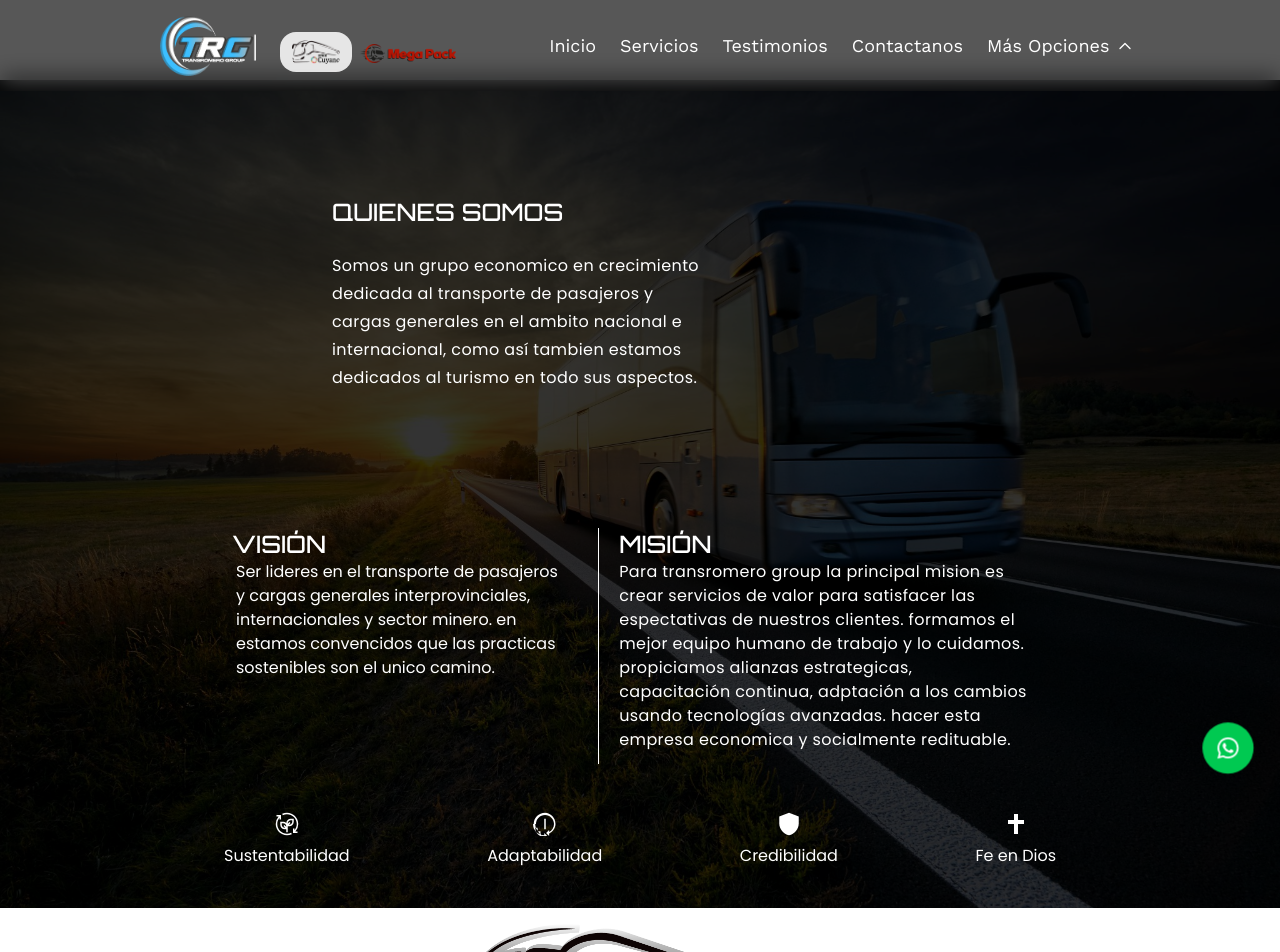
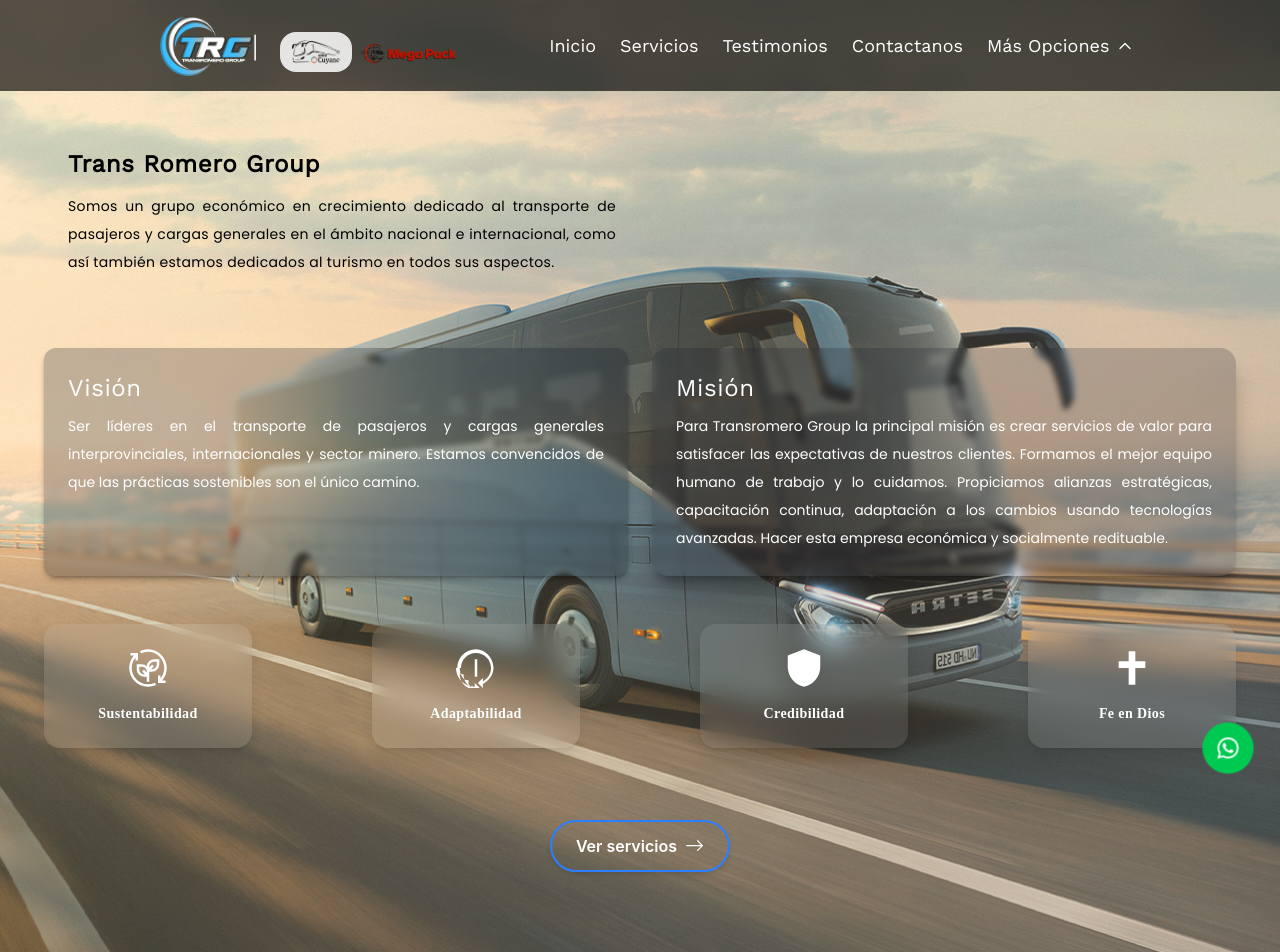
Before and after one commit to NahuelNunez/transromerogroup, a React (Vite) app: page / in a window 1280 px wide. Shown: the top 952 px of the page. Built offline with nearby package versions, Linux system fonts and the light colour scheme; no server answers.

Commit message:
modify home

```diff
--- a/src/components/pages/Home.jsx
+++ b/src/components/pages/Home.jsx
@@ -1,87 +1,132 @@
 import React from "react";
+import { motion } from "framer-motion";
+import { Swiper, SwiperSlide } from "swiper/react";
+import { Navigation, Pagination, EffectFade } from "swiper/modules";
+import "swiper/css";
+import "swiper/css/navigation";
+import "swiper/css/pagination";
+import "swiper/css/effect-fade";
+
+const fadeIn = {
+  hidden: { opacity: 0, y: 40 },
+  show: { opacity: 1, y: 0, transition: { duration: 0.6 } },
+};
+const slides = [
+  {
+    title: "Visión",
+    content:
+      "Ser líderes en el transporte de pasajeros y cargas generales interprovinciales, internacionales y sector minero. Estamos convencidos de que las prácticas sostenibles son el único camino.",
+  },
+  {
+    title: "Misión",
+    content:
+      "Para Transromero Group la principal misión es crear servicios de valor para satisfacer las expectativas de nuestros clientes. Formamos el mejor equipo humano de trabajo y lo cuidamos. Propiciamos alianzas estratégicas, capacitación continua, adaptación a los cambios usando tecnologías avanzadas. Hacer esta empresa económica y socialmente redituable.",
+  },
+];
 
 export const Home = () => {
   return (
     <section
-      className="relative   w-full   bg-cover bg-center bg-[url('/images/home1.jpeg')] "
+      className="relative w-full h-full bg-no-repeat bg-cover bg-center bg-[url('/images/home1.jpg')] scale-x-[-1] "
       id="inicio"
     >
-      <div className="absolute inset-0 bg-black opacity-80"></div>
-      <div className="md:flex  md:flex-col gap-5 md:gap-30 w-full lg:mt-20  ">
-        <div className="relative flex flex-col p-4 gap-6 text-white mt-22 px-8 md:mt-25  md:ml-[100px] lg:ml-[175px] xl:ml-[300px] ">
-          <h2 className="text-2xl font-orbitron">QUIENES SOMOS</h2>
-          <p className="text-balance font-poppins tracking-wide leading-7 max-w-[450px] ">
-            Somos un grupo economico en crecimiento dedicada al transporte de
-            pasajeros y cargas generales en el ambito nacional e internacional,
-            como así tambien estamos dedicados al turismo en todo sus aspectos.
+      <div className="absolute inset-0  bg-gradient-to-r from-amber-100/20 to-amber-200/20 "></div>
+      <div className="relative z-10 scale-x-[-1] px-1 md:px-3 py-20 flex flex-col gap-8 md:gap-12 max-w-[76rem]  mx-auto text-justify">
+        <motion.div
+          variants={fadeIn}
+          initial="hidden"
+          whileInView="show"
+          viewport={{ once: true, amount: 0.3 }}
+          className="md:max-w-1/2 text-black  p-6 rounded-xl shadow-black/30 mt-10"
+        >
+          <h2 className="text-2xl font-work-sans font-bold tracking-wide mb-2 py-1 rounded w-fit">
+            Trans Romero Group
+          </h2>
+          <p className="font-poppins tracking-wide leading-7 text-sm">
+            Somos un grupo económico en crecimiento dedicado al transporte de
+            pasajeros y cargas generales en el ámbito nacional e internacional,
+            como así también estamos dedicados al turismo en todos sus aspectos.
           </p>
-        </div>{" "}
-        <div className="text-white   pb-4 w-[90%] md:w-[65%] mx-auto  relative  flex flex-col gap-2  ">
-          <div className="flex flex-col md:flex-row  w-full px-2 ">
-            <div className=" border-b lg:border-r-1 w-full lg:border-b-0 md:w-[45%]">
-              <h2 className="text-2xl font-orbitron ">VISIÓN</h2>
-              <p className="text-balance mb-3 font-poppins px-1 w-[320px] md:w-full">
-                Ser lideres en el transporte de pasajeros y cargas generales
-                interprovinciales, internacionales y sector minero. en estamos
-                convencidos que las practicas sostenibles son el unico camino.
+        </motion.div>
+        <motion.div
+          variants={fadeIn}
+          initial="hidden"
+          whileInView="show"
+          viewport={{ once: true, amount: 0.3 }}
+          className="flex flex-col md:flex-row gap-6 text-white text-justify"
+        >
+          <div className="flex-1 md:max-w-1/2 p-6 rounded-xl bg-gray-900/25 backdrop-blur-[3px] shadow-md shadow-black/30">
+            <h2 className="text-2xl font-work-sans tracking-wide mb-2 rounded w-fit">
+              Visión
+            </h2>
+            <p className="font-poppins leading-7 text-sm">
+              Ser líderes en el transporte de pasajeros y cargas generales
+              interprovinciales, internacionales y sector minero. Estamos
+              convencidos de que las prácticas sostenibles son el único camino.
             </p>
           </div>
-            <div className="border-b lg:border-none w-full  md:w-[55%] md:px-5 text-left ">
-              <h2 className="font-orbitron text-2xl">MISIÓN</h2>
-              <p className="font-poppins mb-3  tracking-wide text-balance w-[320px] md:w-full">
-                Para transromero group la principal mision es crear servicios de
-                valor para satisfacer las espectativas de nuestros clientes.
-                formamos el mejor equipo humano de trabajo y lo cuidamos.
-                propiciamos alianzas estrategicas, capacitación continua,
-                adptación a los cambios usando tecnologías avanzadas. hacer esta
-                empresa economica y socialmente redituable.
+          <div className="flex-1 p-6 rounded-2xl bg-gray-900/20 backdrop-blur-[3px] shadow-xl shadow-black/30 text-justify">
+            <h2 className="text-2xl font-work-sans tracking-wide mb-2 rounded w-fit">
+              Misión
+            </h2>
+            <p className="font-poppins leading-7 text-sm">
+              Para Transromero Group la principal misión es crear servicios de
+              valor para satisfacer las expectativas de nuestros clientes.
+              Formamos el mejor equipo humano de trabajo y lo cuidamos.
+              Propiciamos alianzas estratégicas, capacitación continua,
+              adaptación a los cambios usando tecnologías avanzadas. Hacer esta
+              empresa económica y socialmente redituable.
             </p>
           </div>
-          </div>
-          <div className="pb-6 py-10">
-            <ul className="flex flex-col gap-9 md:flex-row justify-between items-center font-poppins  ">
-              <li className="flex flex-col gap-2 items-center md:items-center ">
+        </motion.div>
+        <motion.div
+          variants={fadeIn}
+          initial="hidden"
+          whileInView="show"
+          viewport={{ once: true, amount: 0.3 }}
+          className="text-white font-lora tracking-wide"
+        >
+          <div className="grid grid-cols-1 sm:grid-cols-2 md:grid-cols-4 gap-6 md:gap-30">
+            {[
+              {
+                icon: (
                   <svg
                     xmlns="http://www.w3.org/2000/svg"
-                  width="2em"
-                  height="1.5em"
+                    width="2.5em"
+                    height="2.5em"
                     viewBox="0 0 32 32"
+                    fill="currentColor"
                   >
-                  <path
-                    fill="currentColor"
-                    d="M21.57 27.75A12.9 12.9 0 0 1 16 29C8.832 29 3 23.168 3 16c0-3.075 1.057-5.979 3-8.308V10h2V4H2v2h2.842A14.86 14.86 0 0 0 1 16c0 8.271 6.729 15 15 15a14.9 14.9 0 0 0 6.43-1.444z"
-                  />
-                  <path
-                    fill="currentColor"
-                    d="M21 9c-3.16 0-5.751 2.457-5.978 5.56A5.97 5.97 0 0 0 11 13H7v4c0 3.309 2.692 6 6 6h2v4h2v-8h2c3.308 0 6-2.691 6-6V9zm-8 12c-2.206 0-4-1.794-4-4v-2h2c2.206 0 4 1.794 4 4v.586l-2.293-2.293l-1.414 1.414L13.586 21zm10-8c0 2.206-1.794 4-4 4h-.586l2.293-2.293l-1.414-1.414L17 15.586V15c0-2.206 1.794-4 4-4h2z"
-                  />
-                  <path
-                    fill="currentColor"
-                    d="M31 16c0-8.271-6.729-15-15-15a14.9 14.9 0 0 0-6.43 1.444l.86 1.806A12.9 12.9 0 0 1 16 3c7.168 0 13 5.832 13 13c0 3.075-1.057 5.979-3 8.308V22h-2v6h6v-2h-2.842A14.86 14.86 0 0 0 31 16"
-                  />
+                    <path d="M21.57 27.75A12.9 12.9 0 0 1 16 29C8.832 29 3 23.168 3 16c0-3.075 1.057-5.979 3-8.308V10h2V4H2v2h2.842A14.86 14.86 0 0 0 1 16c0 8.271 6.729 15 15 15a14.9 14.9 0 0 0 6.43-1.444z" />
+                    <path d="M21 9c-3.16 0-5.751 2.457-5.978 5.56A5.97 5.97 0 0 0 11 13H7v4c0 3.309 2.692 6 6 6h2v4h2v-8h2c3.308 0 6-2.691 6-6V9zm-8 12c-2.206 0-4-1.794-4-4v-2h2c2.206 0 4 1.794 4 4v.586l-2.293-2.293l-1.414 1.414L13.586 21zm10-8c0 2.206-1.794 4-4 4h-.586l2.293-2.293l-1.414-1.414L17 15.586V15c0-2.206 1.794-4 4-4h2z" />
+                    <path d="M31 16c0-8.271-6.729-15-15-15a14.9 14.9 0 0 0-6.43 1.444l.86 1.806A12.9 12.9 0 0 1 16 3c7.168 0 13 5.832 13 13c0 3.075-1.057 5.979-3 8.308V22h-2v6h6v-2h-2.842A14.86 14.86 0 0 0 31 16" />
                   </svg>
-                Sustentabilidad
-              </li>
-              <li className="flex flex-col items-center md:items-center gap-2">
+                ),
+                title: "Sustentabilidad",
+              },
+              {
+                icon: (
                   <svg
                     xmlns="http://www.w3.org/2000/svg"
                     viewBox="0 0 64 64"
-                  width="2em"
-                  height="1.5em"
+                    width="2.5em"
+                    height="2.5em"
                     fill="currentColor"
                   >
                     <path d="M32 2C15.4 2 2 15.4 2 32h6c0-13.3 10.7-24 24-24s24 10.7 24 24c0 9.3-5.3 17.4-13 21.4V48l-8 8 8 8v-6.6C51.7 53 60 43.4 60 32 60 15.4 46.6 2 32 2z" />
                     <path d="M20 58v-6.6C12.3 53 6 43.4 6 32H0c0 16.6 13.4 30 30 30v-6l8 8-8 8v-6c-13.3 0-24-10.7-24-24h6c0 9.3 5.3 17.4 13 21.4z" />
                     <path d="M30 18h4v28h-4z" />
                   </svg>
-                Adaptabilidad
-              </li>
-              <li className="flex flex-col items-center md:items-center gap-2">
+                ),
+                title: "Adaptabilidad",
+              },
+              {
+                icon: (
                   <svg
                     xmlns="http://www.w3.org/2000/svg"
                     viewBox="0 0 64 64"
-                  width="2em"
-                  height="1.5em"
+                    width="2.5em"
+                    height="2.5em"
                     fill="currentColor"
                   >
                     <path d="M32 2l26 10v18c0 15.6-11.3 29.2-26 32-14.7-2.8-26-16.4-26-32V12L32 2z" />
@@ -90,25 +135,60 @@ export const Home = () => {
                       d="M28 42l-10-10 3-3 7 7 14-14 3 3-17 17z"
                     />
                   </svg>
-                Credibilidad
-              </li>
-              <li className="flex flex-col items-center gap-2 md:items-center ">
+                ),
+                title: "Credibilidad",
+              },
+              {
+                icon: (
                   <svg
                     xmlns="http://www.w3.org/2000/svg"
-                  width="2em"
-                  height="1.5em"
+                    width="2.5em"
+                    height="2.5em"
                     viewBox="0 0 24 24"
+                    fill="currentColor"
+                  >
+                    <path d="M14 2h-4v6H4v4h6v10h4V12h6V8h-6z" />
+                  </svg>
+                ),
+                title: "Fe en Dios",
+              },
+            ].map((item, idx) => (
+              <div
+                key={idx}
+                className="bg-white/10 backdrop-blur-md rounded-2xl py-6 px-4 flex flex-col items-center text-center hover:bg-white/20 transition-all duration-300 shadow-lg hover:scale-105"
+              >
+                <div className="mb-4 text-white">{item.icon}</div>
+                <span className="text-sm font-semibold">{item.title}</span>
+              </div>
+            ))}
+          </div>
+        </motion.div>
+        <motion.div
+          variants={fadeIn}
+          initial="hidden"
+          whileInView="show"
+          viewport={{ once: true, amount: 0.3 }}
+          className="flex justify-center mt-6"
+        >
+          <a
+            href="#servicios"
+            className="inline-flex items-center gap-2 border-2 border-blue-500 text-white hover:text-blue-500 hover:bg-white font-semibold px-6 py-3 rounded-full shadow-md transition-all duration-300"
+          >
+            Ver servicios
+            <svg
+              xmlns="http://www.w3.org/2000/svg"
+              width="1.2em"
+              height="1.2em"
+              fill="currentColor"
+              viewBox="0 0 16 16"
             >
               <path
-                    fill="currentColor"
-                    d="M14 2h-4v6H4v4h6v10h4V12h6V8h-6z"
+                fillRule="evenodd"
+                d="M1 8a.5.5 0 0 1 .5-.5h11.793l-3.147-3.146a.5.5 0 0 1 .708-.708l4 4a.5.5 0 0 1 0 .708l-4 4a.5.5 0 0 1-.708-.708L13.293 8.5H1.5A.5.5 0 0 1 1 8z"
               />
             </svg>
-                Fe en Dios
-              </li>
-            </ul>
-          </div>
-        </div>
+          </a>
+        </motion.div>
       </div>
     </section>
   );
```
Lines whose indentation alone changed are shown as unchanged.
